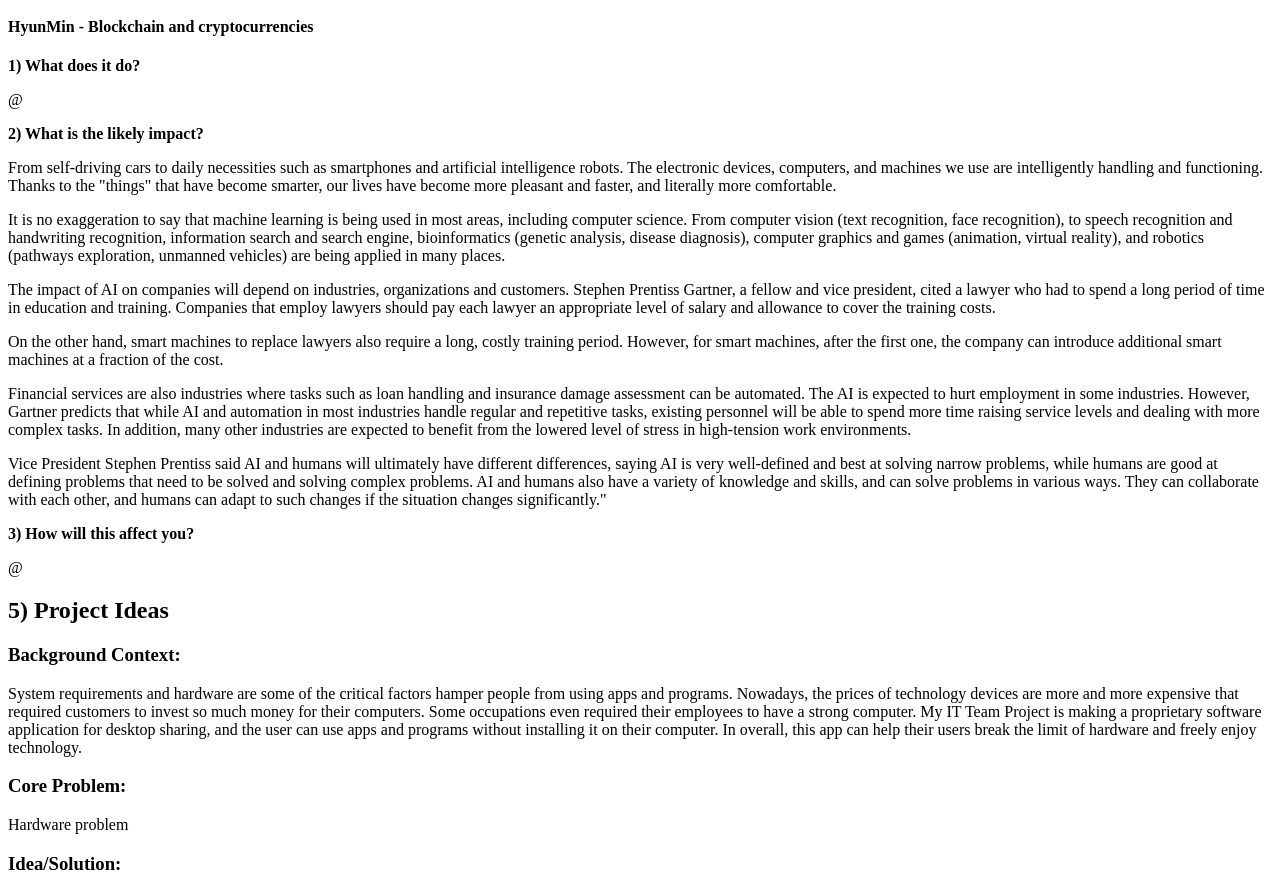
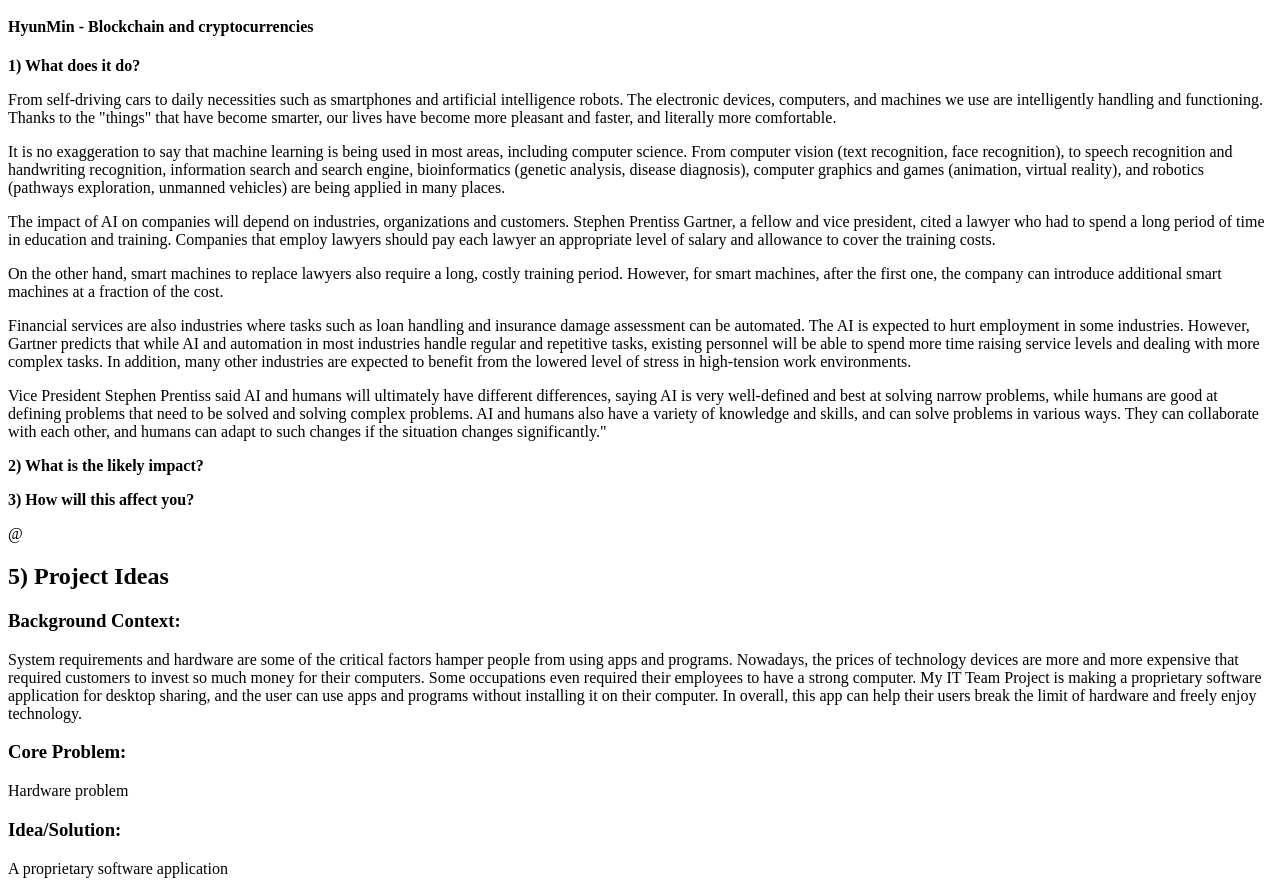
Before and after one commit to uhnmji8899/Assessment2, a plain HTML site: page Index.html in a window 1280 px wide. Shown: the part 9750-10638 px from the top of the page. Drawn offline with Linux system fonts and the light colour scheme.

Commit message:
Update Index.html

```diff
--- a/Index.html
+++ b/Index.html
@@ -259,11 +259,6 @@
     <h4> HyunMin - Blockchain and cryptocurrencies </h4>
 
      <b> 1) What does it do? </b>
-     <p> @</p>
-
-
-     <b>2) What is the likely impact?</b>
-
      <p> From self-driving cars to daily necessities such as smartphones and artificial intelligence robots. The electronic devices, computers, and machines we use are intelligently handling and functioning. Thanks to the "things" that have become smarter, our lives have become more pleasant and faster, and literally more comfortable.</p>
 <p>It is no exaggeration to say that machine learning is being used in most areas, including computer science. From computer vision (text recognition, face recognition), to speech recognition and handwriting recognition, information search and search engine, bioinformatics (genetic analysis, disease diagnosis), computer graphics and games (animation, virtual reality), and robotics (pathways exploration, unmanned vehicles) are being applied in many places. </p>
 
@@ -275,6 +270,11 @@
 
 <p>Vice President Stephen Prentiss said AI and humans will ultimately have different differences, saying AI is very well-defined and best at solving narrow problems, while humans are good at defining problems that need to be solved and solving complex problems. AI and humans also have a variety of knowledge and skills, and can solve problems in various ways. They can collaborate with each other, and humans can adapt to such changes if the situation changes significantly."</p>
 
+
+
+     <b>2) What is the likely impact?</b>
+
+     <p>
 
      <b>3) How will this affect you? </b>
 
```
